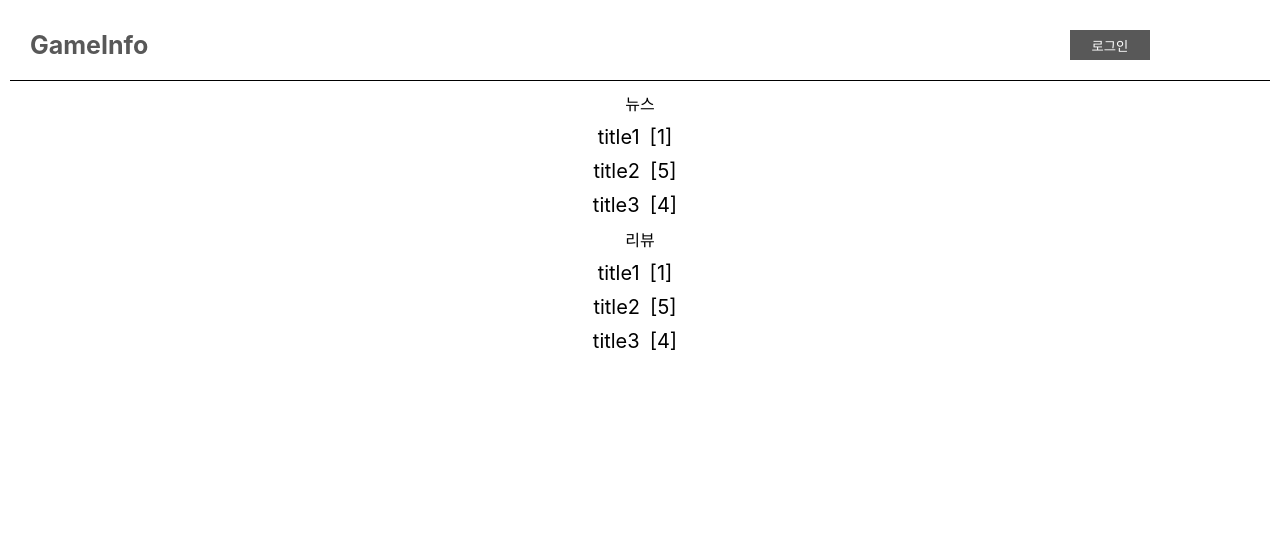
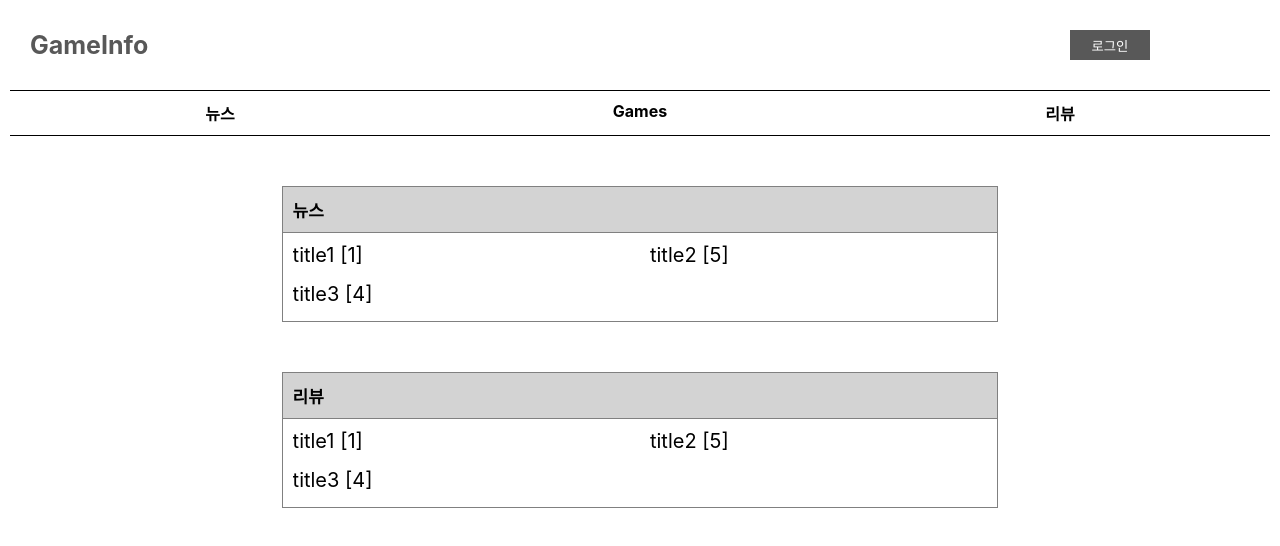
Before and after one commit to MoMoon-LKH/gameInfoVer2Front, a React (Create React App) app in the folder gameinfo/: page / in a window 1280 px wide. Shown: the top 546 px of the page. Built offline with nearby package versions, Linux system fonts and the light colour scheme.

Commit message:
카테고리 html 작성 및 메인화면 작성

```diff
--- a/gameinfo/src/App.css
+++ b/gameinfo/src/App.css
@@ -30,7 +30,7 @@
 }
 
 .content-body {
-  width: 80%;
+  width: 70%;
   margin: auto;
 }
 
--- a/gameinfo/src/App.js
+++ b/gameinfo/src/App.js
@@ -8,6 +8,7 @@ import Register from './member/Register';
 import RegisterTerms from './member/RegisterTerms';
 import { AuthProvider } from './auth/AuthContext';
 import Home from './Home';
+import Category from './common/Category';
 
 function App() {
 
@@ -17,9 +18,11 @@ function App() {
     <div className="App">
       <BrowserRouter>
         <Header/>
+        <Category/>
         <div className='content-body'>
           <Routes>
             <Route exact path='/' element={<Home/>}></Route>
+            <Route path='/list/post/:categoryId'></Route>
             <Route path='/post/:postId' element={<PostDetail/>}></Route>
             <Route path='/login' element={<Login/>}></Route>
             <Route path='/register/terms' element={<RegisterTerms/>}></Route>
--- /dev/null
+++ b/gameinfo/src/Home.css
@@ -0,0 +1,18 @@
+.home {
+    margin: auto;
+    width: 80%;
+}
+
+.home-list {
+    margin: 50px auto;
+    border: 1px solid gray;
+}
+
+.post-bar {
+    text-align: left;
+    padding: 10px;
+    background-color: lightgray;
+    border-bottom: 1px solid gray;
+    font-weight: bold;
+    font-size: 17px;
+}
--- a/gameinfo/src/Home.jsx
+++ b/gameinfo/src/Home.jsx
@@ -1,4 +1,5 @@
-import PostList from "./post/PostList"
+import HomePostList from "./post/HomePostList"
+import './Home.css'
 
 const Home = () => {
 
@@ -6,13 +7,17 @@ const Home = () => {
     return(
         <div className="home">
 
-            <div className="post-list">
-                <div>뉴스</div>
-                <PostList/>
+            <div className="home-list">
+                <div className="post-bar">
+                    <div className="post-bar-text">뉴스</div>
+                </div>
+                <HomePostList />
             </div>
-            <div className="post-list">
-                <div>리뷰</div>
-                <PostList/>
+            <div className="home-list">
+                <div className="post-bar">
+                    <div className="post-bar-text">리뷰</div>
+                </div>
+                <HomePostList />
             </div>
         </div>
     )
--- a/gameinfo/src/common/Category.css
+++ b/gameinfo/src/common/Category.css
@@ -0,0 +1,23 @@
+
+.category-nav {
+   border-bottom: 1px solid black;
+   border-top: 1px solid black;
+   display: flex;
+   justify-content: space-evenly;
+   margin: 10px;
+}
+
+.category-div {
+    width: 100%;
+}
+
+.category-text {
+    margin: 10px;
+    font-weight: bold;
+}
+
+.category-div:hover {
+    color: white;
+    background-color: gray;
+    cursor: pointer;
+}
--- a/gameinfo/src/common/Category.jsx
+++ b/gameinfo/src/common/Category.jsx
@@ -1,17 +1,25 @@
-
+import './Category.css'
 
 const Category = () => {
 
     return (
         <div className="category-nav">
             <div className="category-div">
-                뉴스
+                <div className='category-text'>
+                    뉴스
+                </div>
             </div>
+
             <div className="category-div">
-                Games
+                <div className='category-text'>
+                    Games
+                </div>
             </div>
+
             <div className="category-div">
-                리뷰
+                <div className='category-text'>
+                    리뷰
+                </div>
             </div>
         </div>
     )
--- a/gameinfo/src/common/Header.css
+++ b/gameinfo/src/common/Header.css
@@ -3,7 +3,6 @@
     text-align: right;
     margin: 10px;
     justify-content: space-between;
-    border-bottom: 1px solid black;
     flex-grow: 2;
   }
 
--- a/gameinfo/src/config/ApiUrl.jsx
+++ b/gameinfo/src/config/ApiUrl.jsx
@@ -58,6 +58,7 @@ customAxios.interceptors.response.use(
 
             return axios(error.config)
         }
+
         const navigate = useNavigate()
         localStorage.removeItem('gameinfo')
         alert('다시 로그인 후 시도해주세요')
--- /dev/null
+++ b/gameinfo/src/post/HomePostList.css
@@ -0,0 +1,41 @@
+.post-list{
+    width: 100%;
+    margin: auto;
+}
+
+.post-lists {
+    display: inline-block;
+    vertical-align: top;
+    text-align: left;
+    width: 50%;
+}
+
+.item {
+    display: inline-block;
+}
+
+.post-item {
+    margin: 10px;
+    color: black;
+    font-size: 20px;
+    width: 90%;
+    white-space: nowrap;
+}
+
+.title-a {
+    color: black;
+}
+
+.title-a:hover {
+    color: gray;
+}
+
+.item {
+    width: 100%;
+    margin-right: 10px;
+    overflow: hidden;
+}
+
+.item-title {
+    text-overflow: ellipsis;
+}
--- /dev/null
+++ b/gameinfo/src/post/HomePostList.jsx
@@ -0,0 +1,57 @@
+import React, { useState } from 'react';
+import { Link } from 'react-router-dom';
+import PostDetail from './PostDetail';
+import './HomePostList.css'
+
+const HomePostList = (props) => {
+
+    const example = [
+        {id: 1, title: 'title1', commentCnt: 1},
+        {id: 2, title: 'title2', commentCnt: 5},
+        {id: 3, title: 'title3', commentCnt: 4}
+    ];
+    let [list, setList] = useState(example);
+
+    return (
+        <div className='post-list'>
+            <div className='post-lists'>
+            {list.map((post, index) => {
+                    if (index % 2 === 0){
+                        return(
+                            <div className='post-item' key={post.id}>
+                                <div className='item item-title'>
+                                    <Link className='title-a' to={'/post/' + post.id} key={post.id}>
+                                        {post.title} [{post.commentCnt}]
+                                    </Link>
+                                </div>
+                            </div>
+                        )
+                    } else {
+                        return null
+                    }
+                })}
+            </div>
+            <div className='post-lists'>
+                {list.map((post, index) => {
+                    if (index % 2 === 1){
+                        return(
+                            <div className='post-item' key={post.id}>
+                                <div className='item item-title'>
+                                    <Link className='title-a' to={'/post/' + post.id} key={post.id}>
+                                        {post.title} [{post.commentCnt}]
+                                    </Link>
+                                </div>
+                            </div>
+                        )
+                    } else {
+                        return null
+                    }
+                })}
+            </div>
+
+
+        </div>
+    );
+};
+
+ export default HomePostList
```
